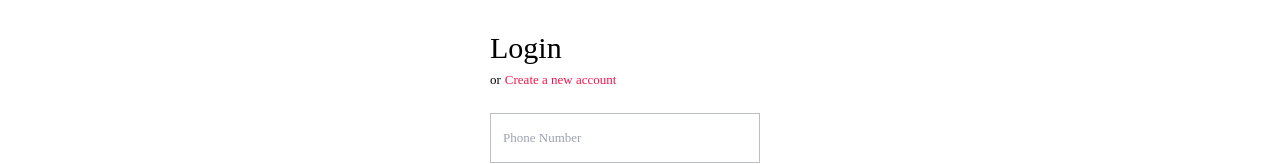
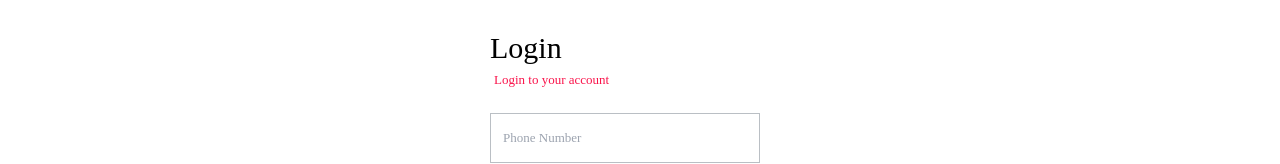
Before and after one commit to Avi-J0506/SRM-Eats, a React (Create React App) app in the folder client/: page /Auth in a window 1280 px wide. Shown: the part 284-448 px from the top of the page. Built offline with nearby package versions, Linux system fonts and the light colour scheme.

Commit message:
landing ui changes

```diff
--- a/client/src/Pages/Auth/Auth.jsx
+++ b/client/src/Pages/Auth/Auth.jsx
@@ -1,38 +1,24 @@
 import React,{useState} from 'react'
 import './Auth.module.css'
 const Auth = (props) => {
- const [isLoggedin, setisLoggedin] = useState(true);
- const handleSwitch = () =>{
-  setisLoggedin(!isLoggedin);
-}
+
   return (
     <section className='auth-section bg-[#ffffff] flex min-h-[90vh] items-center justify-center'>
         <div className='auth-container min-w-[20%] w-[300px] items-center justify-center'>
           <div className='text-[30px] font-medium'>
-            {isLoggedin?'Login':'Sign up'}
+            Login
           </div>
-          <div className='text-black text-[13px]'>or
-          <button type='button' className='text-[#FA144B] text-[13px] px-1' onClick={handleSwitch}>{!isLoggedin?'Login to your account':'Create a new account '}</button>
+          <div className='text-black text-[13px]'>
+          <button type='button' className='text-[#FA144B] text-[13px] px-1'>Login to your account</button>
           </div>
           <div className='form-card rounded-lg my-3 py-3'>
           <form>
             <label htmlFor='number'>
               <input type='number' name='number' id='number' placeholder='Phone Number' className='border border-[#BABFC4] min-w-[90%] h-[50px] p-3 text-[13px]' required/>
             </label>
-            {
-              !isLoggedin &&
-              <>
-              <label htmlFor='name'>
-                 <input type='text' name='name' id='name' placeholder='Name' className='border border-[#BABFC4] min-w-[90%] h-[50px] p-3 text-[13px] my-3' required/>
-              </label>
-              <label htmlFor='email'>
-              <input type='email' name='email' id='email' placeholder='Email' className='border border-[#BABFC4] min-w-[90%] h-[50px] p-3 text-[13px]' required/>
-            </label>
-              </>
-            }
             <div className='mb-10'>
             <button type='submit' className='auth-btn bg-[#FA144B] mt-5 text-white text-[12px] py-3 min-w-[90%]'>
-              {!isLoggedin? 'Sign up':'Log in'}
+              Log in
             </button>
             </div>
           </form>
```
